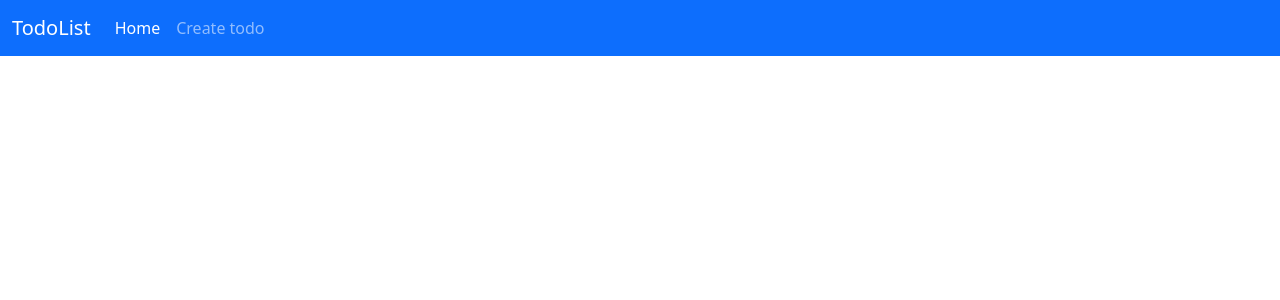
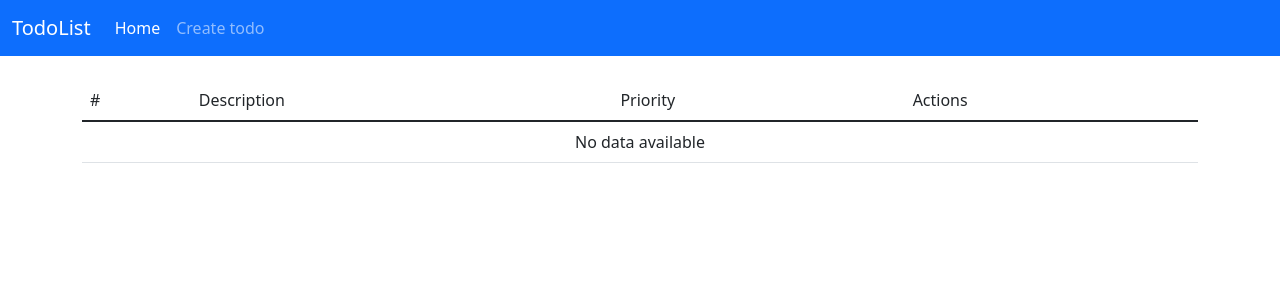
Before and after one commit to sanchos86/todo-list.local, a Vue app: page / in a window 1280 px wide. Shown: the top 300 px of the page. Built offline with nearby package versions, Linux system fonts and the light colour scheme.

Commit message:
feat: #2 add todos table

```diff
--- a/public/index.html
+++ b/public/index.html
@@ -8,7 +8,7 @@
     <title><%= htmlWebpackPlugin.options.title %></title>
     <link rel="stylesheet" href="https://cdnjs.cloudflare.com/ajax/libs/twitter-bootstrap/5.1.3/css/bootstrap.min.css">
   </head>
-  <body>
+  <body style="overflow-x: hidden;">
     <noscript>
       <strong>We're sorry but <%= htmlWebpackPlugin.options.title %> doesn't work properly without JavaScript enabled. Please enable it to continue.</strong>
     </noscript>
--- a/src/App.vue
+++ b/src/App.vue
@@ -1,8 +1,10 @@
 <template>
   <div id="app">
-    <base-nav />
+    <base-nav class="mb-4" />
     <main>
-      <router-view />
+      <transition name="slide-in" mode="out-in">
+        <router-view />
+      </transition>
     </main>
   </div>
 </template>
@@ -16,3 +18,16 @@ export default {
   },
 };
 </script>
+
+<style>
+.slide-in-enter,
+.slide-in-leave-to {
+  opacity: 0;
+  transform: translateX(10px);
+}
+
+.slide-in-enter-active,
+.slide-in-leave-active {
+  transition: opacity .25s, transform .25s;
+}
+</style>
--- /dev/null
+++ b/src/components/BaseTable.vue
@@ -0,0 +1,59 @@
+<template>
+  <table class="table">
+    <thead>
+    <tr>
+      <td v-for="item in headers" :key="item.value">{{ item.text }}</td>
+    </tr>
+    </thead>
+    <tbody>
+      <template v-if="items.length">
+        <tr v-for="(item, rowIndex) in items" :key="rowIndex">
+          <td v-for="(header, columnIndex) in headers" :key="header.value">
+            <slot
+                :name="`item.${header.value}`"
+                :row-index="rowIndex"
+                :column-index="columnIndex"
+                :item="item"
+            >
+              {{ item[header.value] }}
+            </slot>
+          </td>
+        </tr>
+      </template>
+      <tr v-else>
+        <td class="text-center" :colspan="colspan">{{ noDataText }}</td>
+      </tr>
+    </tbody>
+  </table>
+</template>
+
+<script>
+export default {
+  name: 'BaseTable',
+
+  props: {
+    items: {
+      type: Array,
+      default: () => ([]),
+    },
+    headers: {
+      type: Array,
+      required: true,
+    },
+    noDataText: {
+      type: String,
+      default: 'No data available',
+    },
+  },
+
+  computed: {
+    colspan() {
+      return this.headers.length;
+    },
+  },
+};
+</script>
+
+<style scoped>
+
+</style>
--- /dev/null
+++ b/src/components/TodosTable.vue
@@ -0,0 +1,44 @@
+<template>
+  <base-table :headers="headers" :items="items">
+    <template v-slot:item.number="{ rowIndex }">{{ rowIndex + 1 }}</template>
+    <template v-slot:item.actions="{ item }">
+      <span class="d-flex align-items-center">
+        <button class="btn btn-sm btn-primary me-2" @click="editTodo(item)">Edit todo</button>
+        <button class="btn btn-sm btn-danger" @click="deleteTodo(item)">Delete todo</button>
+      </span>
+    </template>
+  </base-table>
+</template>
+
+<script>
+import BaseTable from '@/components/BaseTable.vue';
+
+export default {
+  name: 'TodosTable',
+
+  components: {
+    BaseTable,
+  },
+
+  data() {
+    return {
+      headers: [
+        { text: '#', value: 'number' },
+        { text: 'Description', value: 'description' },
+        { text: 'Priority', value: 'priority' },
+        { text: 'Actions', value: 'actions' },
+      ],
+      items: [],
+    };
+  },
+
+  methods: {
+    editTodo(item) {
+      console.log(item);
+    },
+    deleteTodo(item) {
+      console.log(item);
+    },
+  },
+};
+</script>
--- a/src/views/CreateTodo.vue
+++ b/src/views/CreateTodo.vue
@@ -1,5 +1,13 @@
 <template>
-  <div class="create-todo"></div>
+  <div class="create-todo">
+    <div class="container">
+      <div class="row">
+        <div class="col">
+          Create todo
+        </div>
+      </div>
+    </div>
+  </div>
 </template>
 
 <script>
--- a/src/views/EditTodo.vue
+++ b/src/views/EditTodo.vue
@@ -1,5 +1,13 @@
 <template>
-  <div class="edit-todo"></div>
+  <div class="edit-todo">
+    <div class="container">
+      <div class="row">
+        <div class="col">
+          EditTodo
+        </div>
+      </div>
+    </div>
+  </div>
 </template>
 
 <script>
--- a/src/views/Home.vue
+++ b/src/views/Home.vue
@@ -1,11 +1,23 @@
 <template>
   <div class="home">
-
+    <div class="container">
+      <div class="row">
+        <div class="col">
+          <todos-table />
+        </div>
+      </div>
+    </div>
   </div>
 </template>
 
 <script>
+import TodosTable from '@/components/TodosTable.vue';
+
 export default {
   name: 'Home',
+
+  components: {
+    TodosTable,
+  },
 };
 </script>
```
